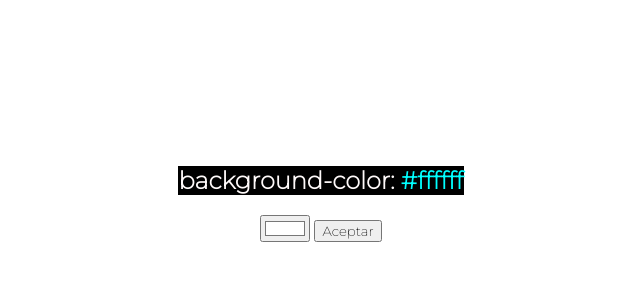
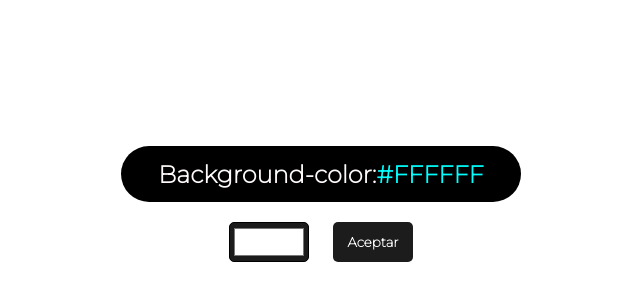
Before and after one commit to CandelarioRamosj/colores, a plain HTML site: page index.html in a window 1280 px wide. Shown: the part 214-514 px from the top of the page, without its empty margins (319-959 px from the left). Drawn offline with Linux system fonts and the light colour scheme.

Commit message:
estilos al html se actualizo el css agreagando mejores estilos por otro lado se agrego la clase "toUpperCase()" al js

```diff
--- a/index.html
+++ b/index.html
@@ -10,12 +10,12 @@
 	</head>
 	<body id="body">
 		<main>
-			<h2>background-color:
-				<span id="dato">#ffffff</span>
+			<h2>Background-color:
+				<span id="dato">#FFFFFF</span>
 			</h2>
 			<div>
-				<label><input type="color" id="color" value="#ffffff"></label>
-				<button type="button" onclick="colores();">Aceptar</button>
+				<input class="btn-class" type="color" id="color" value="#ffffff">
+				<button class="btn-class" type="button" onclick="colores();">Aceptar</button>
 			</div>
 		</main>
 		<script type="text/javascript" src="script.js"></script>
--- a/script.js
+++ b/script.js
@@ -4,5 +4,5 @@ function colores (){
     let dato = document.getElementById('dato')
 
     body.style.backgroundColor = color
-    dato.innerHTML = color
+    dato.innerHTML = color.toUpperCase()
 }
--- a/style.css
+++ b/style.css
@@ -1,3 +1,7 @@
+* {
+    font-family: 'Montserrat', sans-serif;
+}
+
 body {
     background-color: white;
 }
@@ -5,14 +9,16 @@ body {
 h2 {
     background-color: black;
     color: snow;
+    height: 7vh;
+    width: 50vh;
+    border-radius: 40px;
+    display: flex;
+    justify-content: center;
+    align-items: center;
 }
 
 span {
     color: aqua;
-}
-
-* {
-    font-family: 'Montserrat', sans-serif;
 }
 
 main {
@@ -24,5 +30,28 @@ main {
 }
 
 div {
-    display: block;
+    display: flex;
 }
+
+button {
+    color: rgb(255, 255, 255);
+    font-weight: bold;
+    border: none;
+    margin-left: 3vh;
+}
+
+button:hover {
+    background-color: rgb(61, 61, 61);
+}
+
+button:active {
+    background-color: rgb(90, 90, 90);
+}
+
+.btn-class {
+    height: 5vh;
+    width: 10vh;
+    background-color: rgb(29, 28, 28);
+    border-radius: 5px;
+    cursor: pointer;
+}
```
